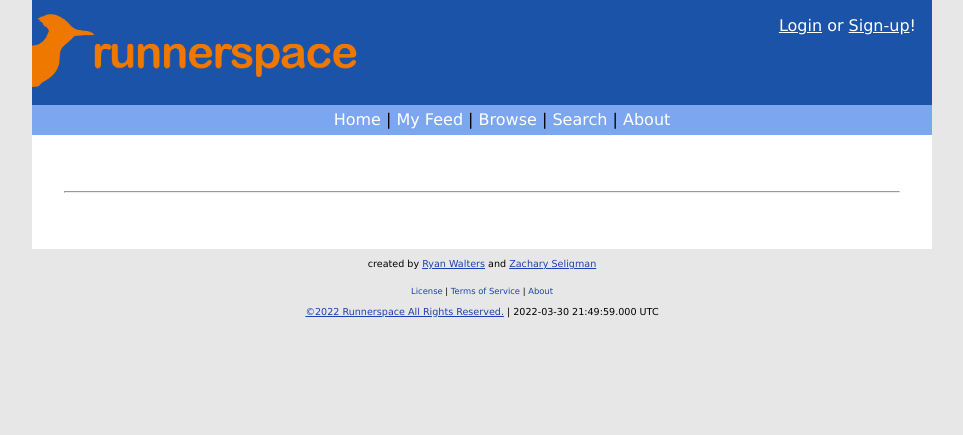
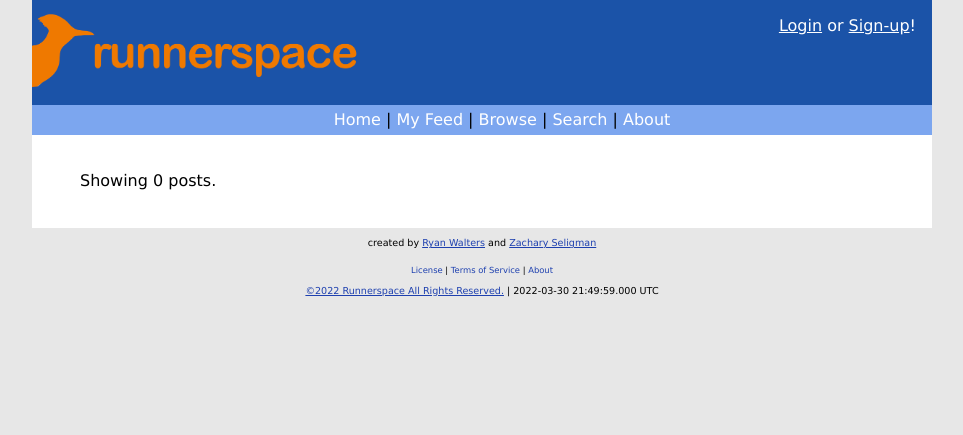
Before and after one commit to Xevion/runnerspace, a Flask app: page /feed in a window 1280 px wide. Shown: the top 435 px of the page, without its empty margins (158-1121 px from the left). Run offline with Flask 2, Linux system fonts and the light colour scheme; data that the repository does not hold is empty; some libraries are stand-ins or nearby versions.

Commit message:
Show divider only when post form is displayed, add post count text.

```diff
--- a/templates/pages/feed.html
+++ b/templates/pages/feed.html
@@ -10,9 +10,13 @@
             {{ render_field(form.text, show_label=False) }}
             <input type=submit value="Create Post">
         </form>
+
+        <hr style="margin: 1.5em 0">
     {% endif %}
 
-    <hr style="margin: 1.5em 0">
+    {% with post_count = posts|length %}
+        <span style="display: inline-block; text-align: center; margin: 0.3em; margin-left: 1em;">Showing {{ post_count }} post{{ post_count|pluralize }}.</span>
+    {% endwith %}
 
     {% for post in posts %}
         <div id="post-{{ post.id }}" class="post-box">
```
